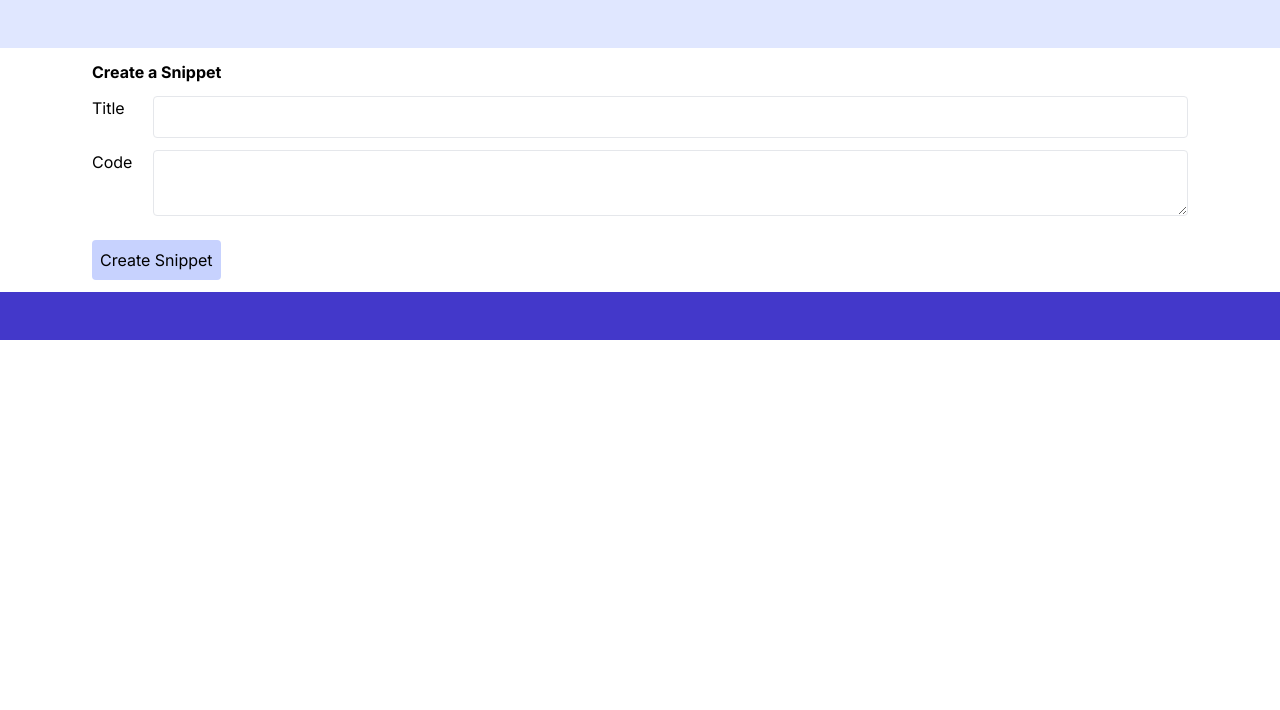
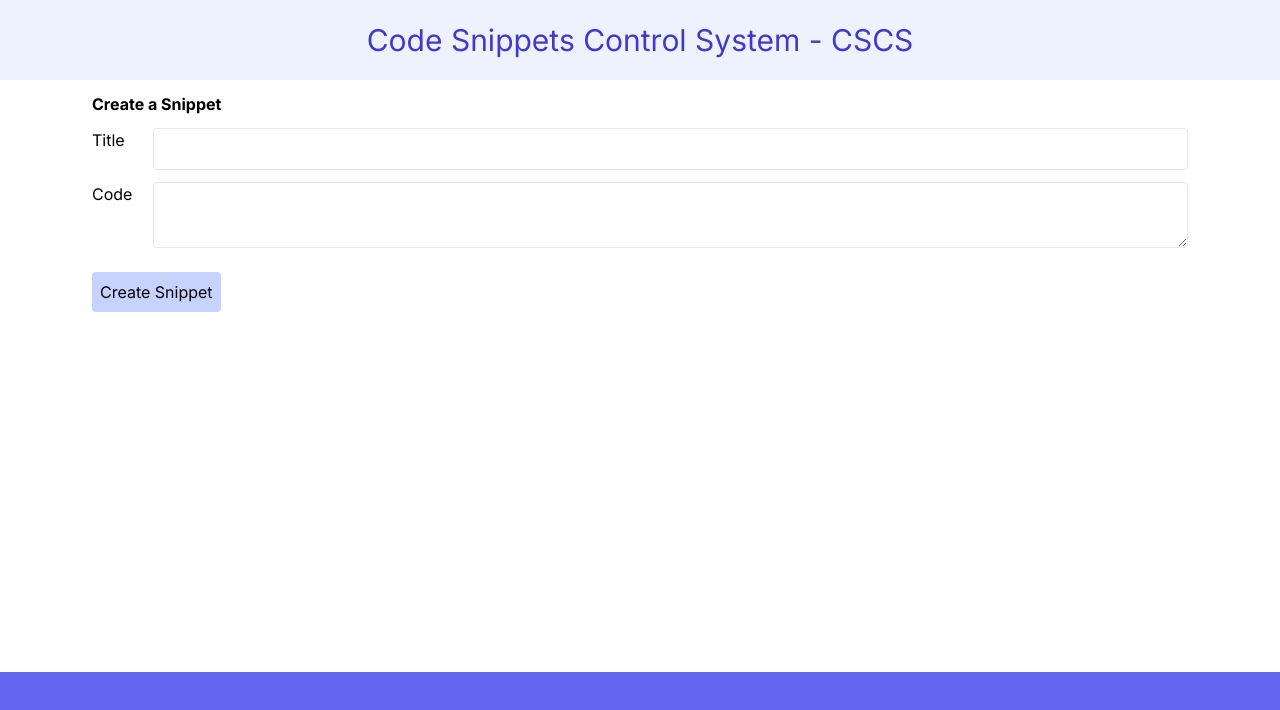
Before and after one commit to Anderson-OSJr/snippet, a Next.js app in the folder snippet/: page /snippets/new in a window 1280 px wide. Shown: the top 710 px of the page. Built offline with nearby package versions, Linux system fonts and the light colour scheme.

Commit message:
started to work on snippet-edit-forma.tsx

```diff
--- a/snippet/package.json
+++ b/snippet/package.json
@@ -9,6 +9,7 @@
     "lint": "next lint"
   },
   "dependencies": {
+    "@monaco-editor/react": "^4.6.0",
     "@prisma/client": "^5.7.1",
     "next": "14.0.4",
     "prisma": "^5.7.1",
--- /dev/null
+++ b/snippet/src/actions/index.tsx
@@ -0,0 +1,7 @@
+'use server';
+
+import { db } from "@/db";
+
+export async function editSnippet () {
+    console.log('edit snippet called');
+}
--- a/snippet/src/app/layout.tsx
+++ b/snippet/src/app/layout.tsx
@@ -20,9 +20,10 @@ export default function RootLayout({
 
       </head>
       <body className={inter.className}>
-        <header className='h-12 w-full bg-indigo-100'>
+        <header className=' h-20 w-full bg-indigo-50 flex flex-row
+                          justify-center items-center'>
           <div>
-
+            <h1 className='bold text-3xl text-indigo-700'>Code Snippets Control System - CSCS</h1>
           </div>
         </header>
         <main>
@@ -30,7 +31,7 @@ export default function RootLayout({
             {children}
           </div>
         </main>
-        <footer className='h-12 w-full bg-indigo-700'>
+        <footer className='fixed bottom-0 h-32 w-full bg-indigo-500'>
           <div>
 
           </div>
--- a/snippet/src/app/snippets/[id]/edit/page.tsx
+++ b/snippet/src/app/snippets/[id]/edit/page.tsx
@@ -1,17 +1,29 @@
+import { db } from "@/db";
+import { notFound } from "next/navigation";
+import SnippetEditForm from "@/components/snippet-edit-form";
+
 interface SnippetEditPageProps {
     params: {
         id: string
     }
 }
 
-export default function SnippetEditPage(props: SnippetEditPageProps) {
+export default async function SnippetEditPage(props: SnippetEditPageProps) {
 
         const id = parseInt(props.params.id);
+
+        const snippet = await db.snippet.findFirst({
+            where: { id }
+        });
+
+        if (!snippet) {
+            return notFound();
+        }
 
         return(
             <>
                 <div>
-                    Editing snippet with ID {id}
+                    <SnippetEditForm snippet={snippet} />
                 </div>
             </>
         );
--- /dev/null
+++ b/snippet/src/components/snippet-edit-form.tsx
@@ -0,0 +1,31 @@
+'use client';
+
+import type { Snippet } from '@prisma/client';
+import { Editor } from '@monaco-editor/react';
+import { useState } from 'react';
+import * as actions from '@/actions';
+
+interface SnippetEditFormProps {
+    snippet: Snippet;
+}
+
+export default function SnippetEditForm( {snippet}: SnippetEditFormProps ) {
+
+    const [code, setCode] = useState(snippet.code);
+
+    const handleEditorChange = (value: string = '') => {
+        setCode(value);
+    }
+
+    return (
+        <div className='my-10 border-indigo-200 border-8'>
+            <Editor
+                height="40vh"
+                theme='vs-dark'
+                language='javascript'
+                defaultValue={snippet.code}
+                options={{minimap: {enabled: false}}}
+                onChange={handleEditorChange}/>
+        </div>
+    );
+}
```
Also changed, not shown: 1 other file (tests, documents, lock files or other folders).
